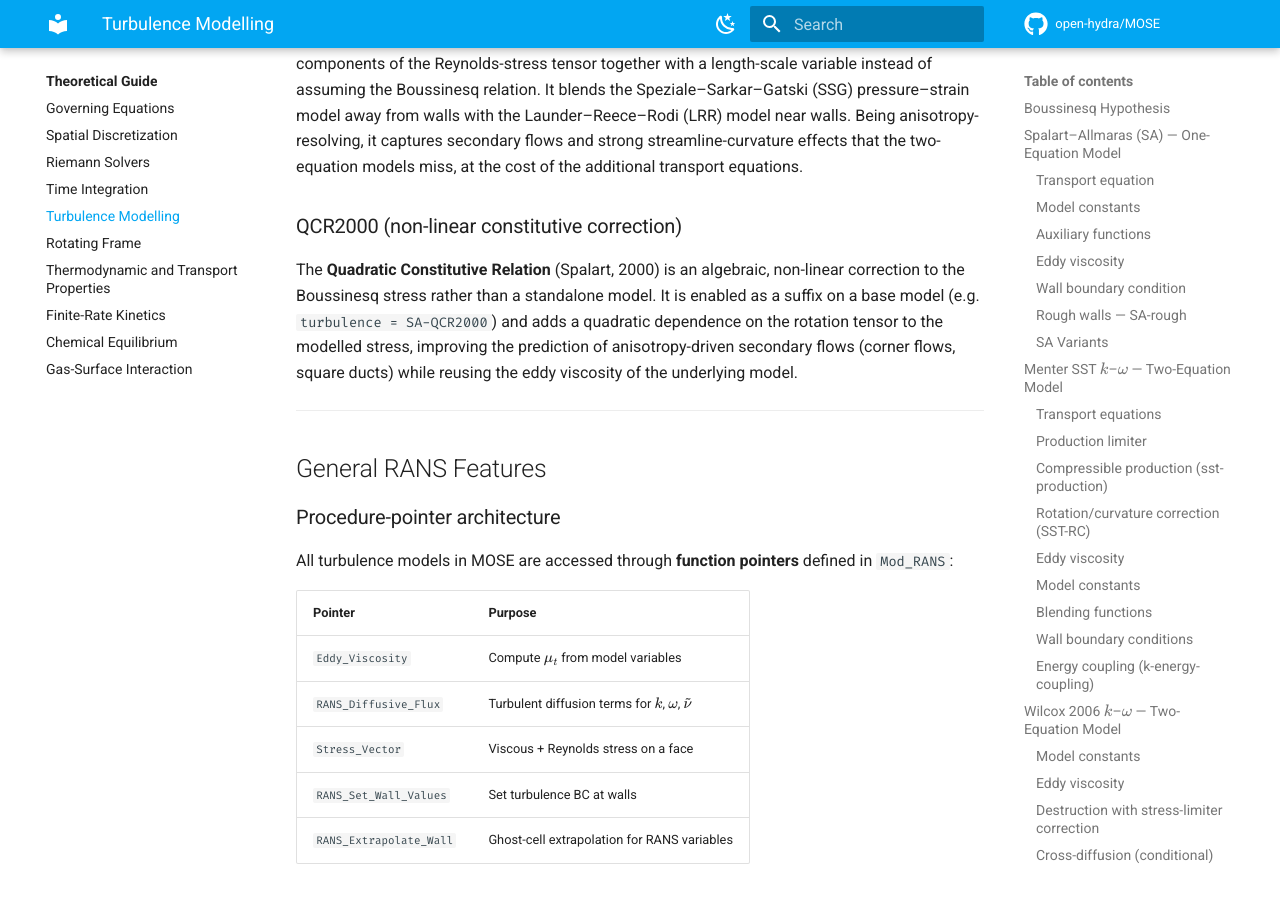
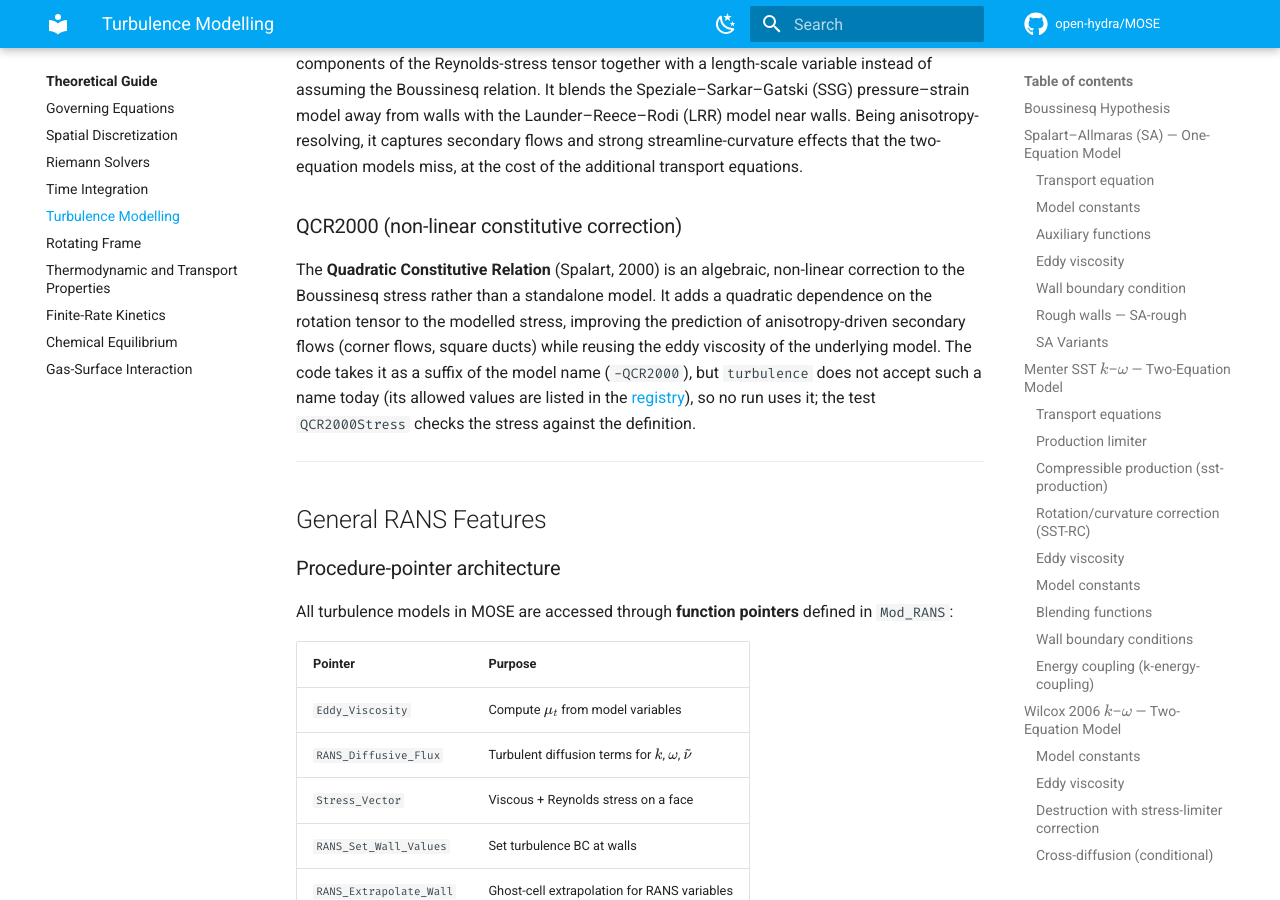
Before and after one commit to open-hydra/MOSE, an MkDocs documentation site: the page built from docs/theory/turbulence.md, in a window 1280 px wide and 900 px high, scrolled down 11633 px. Built offline with MkDocs 1.6.1 and Material for MkDocs 9.7.7, drawn with Linux system fonts in a browser that asks for light colours; comment, search, counter and statistics services are not loaded.

Commit message:
Take the laminar viscosity first in the QCR2000 stress
Why: the solver takes the viscous stress of a face through the pointer
Stress_Vector, always with the laminar viscosity third and the eddy
viscosity fourth (interior, wall and symmetry fluxes), the order of
Stress_Vector_Std. Stress_Vector_QCR2000 declared them the other way
round: the quadratic correction acted on the laminar stress, built with
the laminar viscosity, and the eddy-viscosity stress went in
uncorrected. The abstract interface declared the same order. QCR2000 is
not selectable from the input today, so no run met it.

Fix: Stress_Vector_QCR2000 and the abstract interface take
(mi_l, mi_t). The guide says that turbulence does not accept the
-QCR2000 suffix today, where it said how to select it.

Before and after: no run of the solver changes (QCR2000 cannot be
selected); the call sites keep their order, and an input that selects
QCR2000 in future gets the stress of the specification.

Proof: a unit check, QCR2000Stress (test/unit/qcr2000_check.f90, built
against the library), calls the relation through Stress_Vector as the
solver does, on a 3-D velocity gradient, and compares the stress with
the definition: with the eddy viscosity alone, tau_QCR . n; with the
laminar viscosity alone, the laminar stress. On the parent the
two cases come out swapped, each with the stress expected of the
other; with this commit both match within 1e-12.

Class: E (with QCR2000 the correction would have acted on the laminar
stress; red check: QCR2000Stress).

Basis: NASA Turbulence Modeling Resource, Spalart-Allmaras page,
SA-QCR2000: tau_ij,QCR = tau_ij - C_cr1 (O_ik tau_jk + O_jk tau_ik),
tau_ij the Boussinesq turbulent stress; the order of the arguments is
that of the call sites and of Stress_Vector_Std.

Co-Authored-By: Claude Opus 5.5 <noreply@anthropic.com>

```diff
--- a/docs/theory/turbulence.md
+++ b/docs/theory/turbulence.md
@@ -557,11 +557,13 @@ models miss, at the cost of the additional transport equations.
 
 The **Quadratic Constitutive Relation** (Spalart, 2000) is an algebraic,
 non-linear correction to the Boussinesq stress rather than a standalone
-model. It is enabled as a suffix on a base model (e.g.
-`turbulence = SA-QCR2000`) and adds a quadratic dependence on the
-rotation tensor to the modelled stress, improving the prediction of
-anisotropy-driven secondary flows (corner flows, square ducts) while
-reusing the eddy viscosity of the underlying model.
+model. It adds a quadratic dependence on the rotation tensor to the modelled
+stress, improving the prediction of anisotropy-driven secondary flows
+(corner flows, square ducts) while reusing the eddy viscosity of the
+underlying model. The code takes it as a suffix of the model name
+(`-QCR2000`), but `turbulence` does not accept such a name today (its
+allowed values are listed in the [registry](../user/registry.md)), so no run
+uses it; the test `QCR2000Stress` checks the stress against the definition.
 
 ---
 
```
Also changed, not shown: docs/development/testing.md (+3 -0 lines), 5 other files.
